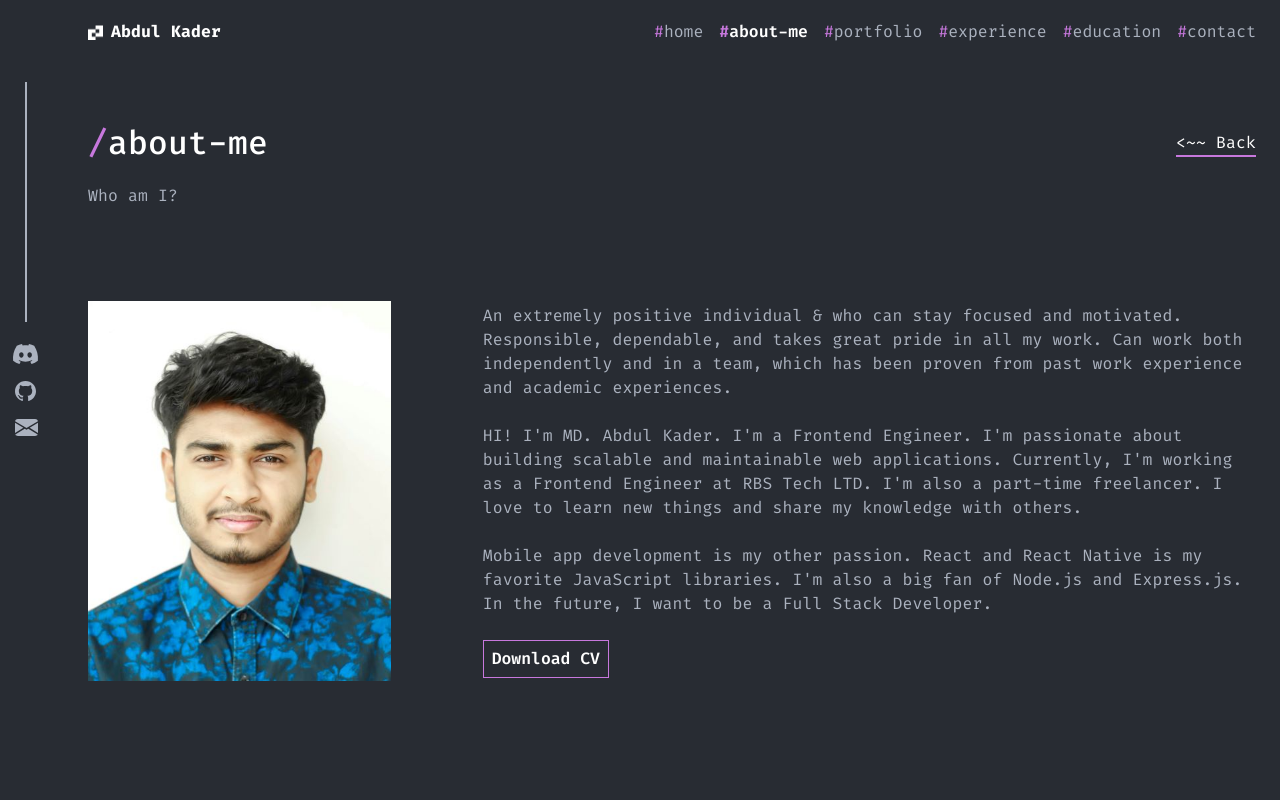
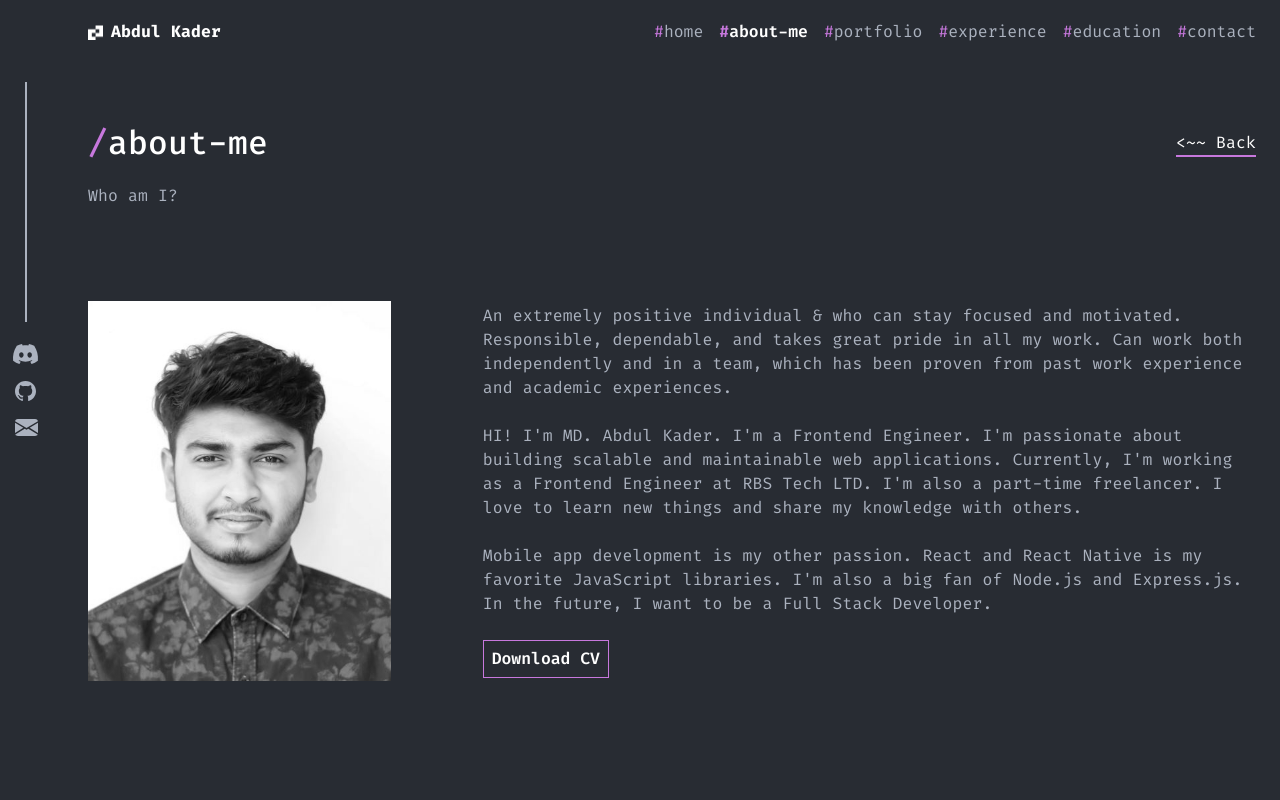
Before and after one commit to abdulkadershohan/react-protfolio, a React (Create React App) app: page /about in a window 1280 px wide. Shown: the top 800 px of the page. Built offline with nearby package versions, Linux system fonts and the light colour scheme.

Commit message:
image b&h

```diff
--- a/public/index.html
+++ b/public/index.html
@@ -22,7 +22,7 @@
       work correctly both with client-side routing and a non-root public URL.
       Learn how to configure a non-root public URL by running `npm run build`.
     -->
-  <title>React App</title>
+  <title>MD Abdul Kader</title>
 </head>
 
 <body>
--- a/src/components/about/About.js
+++ b/src/components/about/About.js
@@ -125,6 +125,8 @@ export default function About() {
                                     xs: 'auto', sm: 'auto',
                                     md: 'auto', lg: 'auto',
                                 },
+                                filter: 'grayscale(100%)',
+                                // image blur
                             }}
                         />
                     </Stack>
--- a/src/components/about/AboutMeFull.jsx
+++ b/src/components/about/AboutMeFull.jsx
@@ -63,12 +63,13 @@ const aboutMeData = {
 
     ],
     overleafResume: 'https://www.overleaf.com/read/xhbzrbckykqj',
+    image: photo,
 }
 
 
 export default function AboutMeFull() {
     const navigate = useNavigate();
-    const { aboutData, mySkills, funFact, overleafResume } = aboutMeData;
+    const { aboutData, mySkills, funFact, overleafResume, image } = aboutMeData;
     const Header = () => {
         return (
             <Stack spacing={2}>
@@ -285,7 +286,7 @@ export default function AboutMeFull() {
                         <Stack >
                             <Box
                                 component="img"
-                                src={photo}
+                                src={image}
                                 alt="hero"
                                 sx={{
                                     width: {
@@ -296,6 +297,7 @@ export default function AboutMeFull() {
                                         xs: 'auto', sm: 'auto',
                                         md: 'auto', lg: 'auto',
                                     },
+                                    filter: 'grayscale(100%)',
                                 }}
                             />
                         </Stack>
```
Also changed, not shown: 1 other file (tests, documents, lock files or other folders).
